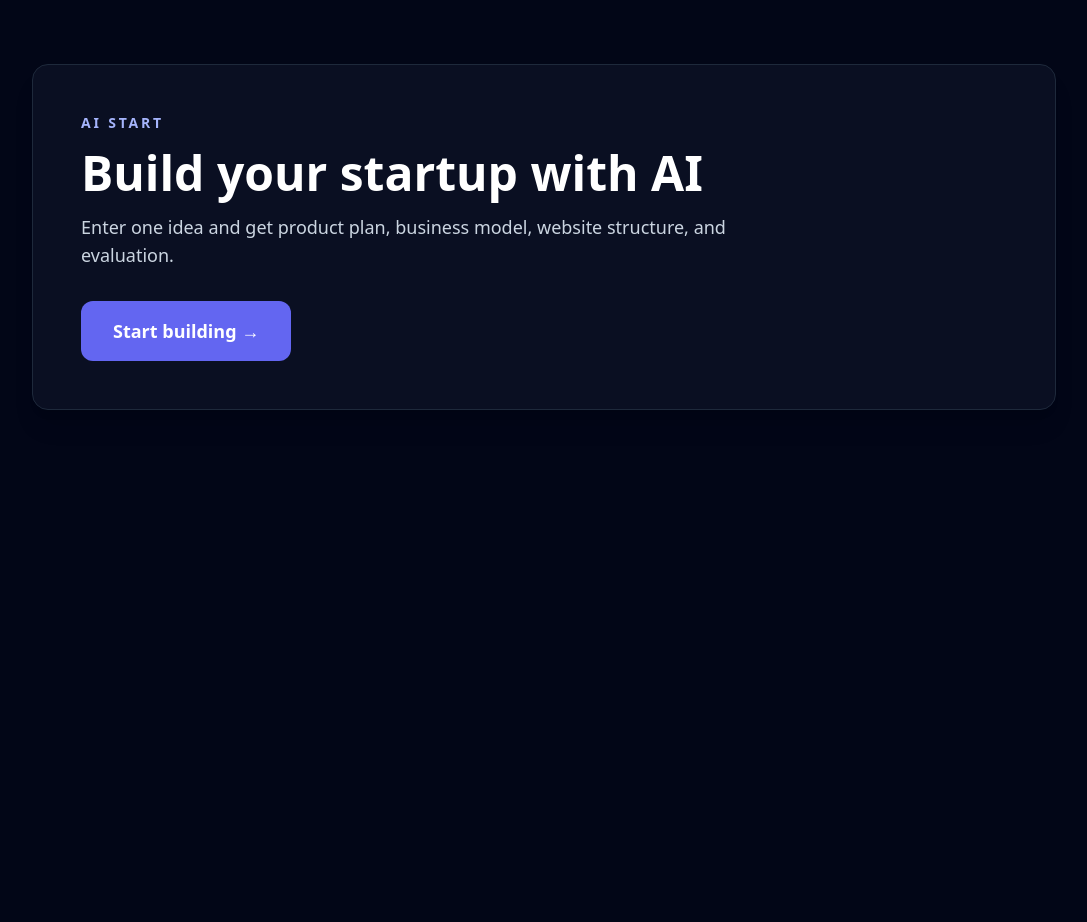
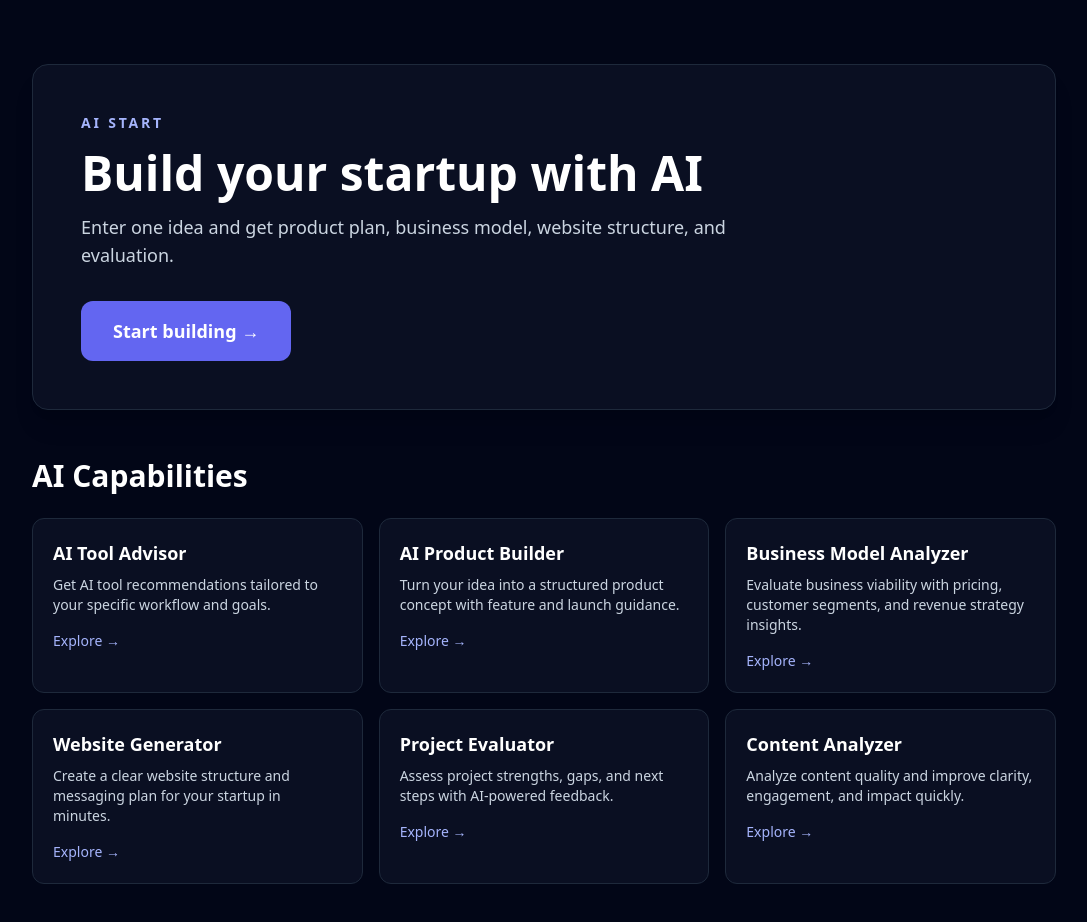
Before and after one commit to 0xdavidwoo/ai-community, a Next.js app: page / in a window 1280 px wide. Shown: the top 922 px of the page, without its empty margins (96-1183 px from the left). Before the commit the page ends 800 px from the top, so only its background shows below. Built offline with nearby package versions, Linux system fonts and the light colour scheme.

Commit message:
Add AI Capabilities grid to homepage

```diff
--- a/pages/index.tsx
+++ b/pages/index.tsx
@@ -1,5 +1,38 @@
 import Head from 'next/head';
 import Link from 'next/link';
+
+const capabilities = [
+  {
+    title: 'AI Tool Advisor',
+    description: 'Get AI tool recommendations tailored to your specific workflow and goals.',
+    href: '/tools',
+  },
+  {
+    title: 'AI Product Builder',
+    description: 'Turn your idea into a structured product concept with feature and launch guidance.',
+    href: '/builder',
+  },
+  {
+    title: 'Business Model Analyzer',
+    description: 'Evaluate business viability with pricing, customer segments, and revenue strategy insights.',
+    href: '/business',
+  },
+  {
+    title: 'Website Generator',
+    description: 'Create a clear website structure and messaging plan for your startup in minutes.',
+    href: '/website',
+  },
+  {
+    title: 'Project Evaluator',
+    description: 'Assess project strengths, gaps, and next steps with AI-powered feedback.',
+    href: '/evaluate',
+  },
+  {
+    title: 'Content Analyzer',
+    description: 'Analyze content quality and improve clarity, engagement, and impact quickly.',
+    href: '/content-analyzer',
+  },
+];
 
 export default function HomePage() {
   return (
@@ -26,6 +59,25 @@ export default function HomePage() {
             Start building →
           </Link>
         </section>
+
+        <section className="mx-auto mt-12 w-full max-w-5xl">
+          <h2 className="text-2xl font-bold text-white sm:text-3xl">AI Capabilities</h2>
+          <div className="mt-6 grid gap-4 sm:grid-cols-2 lg:grid-cols-3">
+            {capabilities.map((capability) => (
+              <Link
+                key={capability.title}
+                href={capability.href}
+                className="group rounded-xl border border-slate-800 bg-slate-900/60 p-5 transition hover:border-indigo-400/70 hover:bg-slate-900"
+              >
+                <h3 className="text-lg font-semibold text-white group-hover:text-indigo-300">{capability.title}</h3>
+                <p className="mt-2 text-sm text-slate-300">{capability.description}</p>
+                <span className="mt-4 inline-block text-sm font-medium text-indigo-300 group-hover:text-indigo-200">
+                  Explore →
+                </span>
+              </Link>
+            ))}
+          </div>
+        </section>
       </main>
     </>
   );
```
